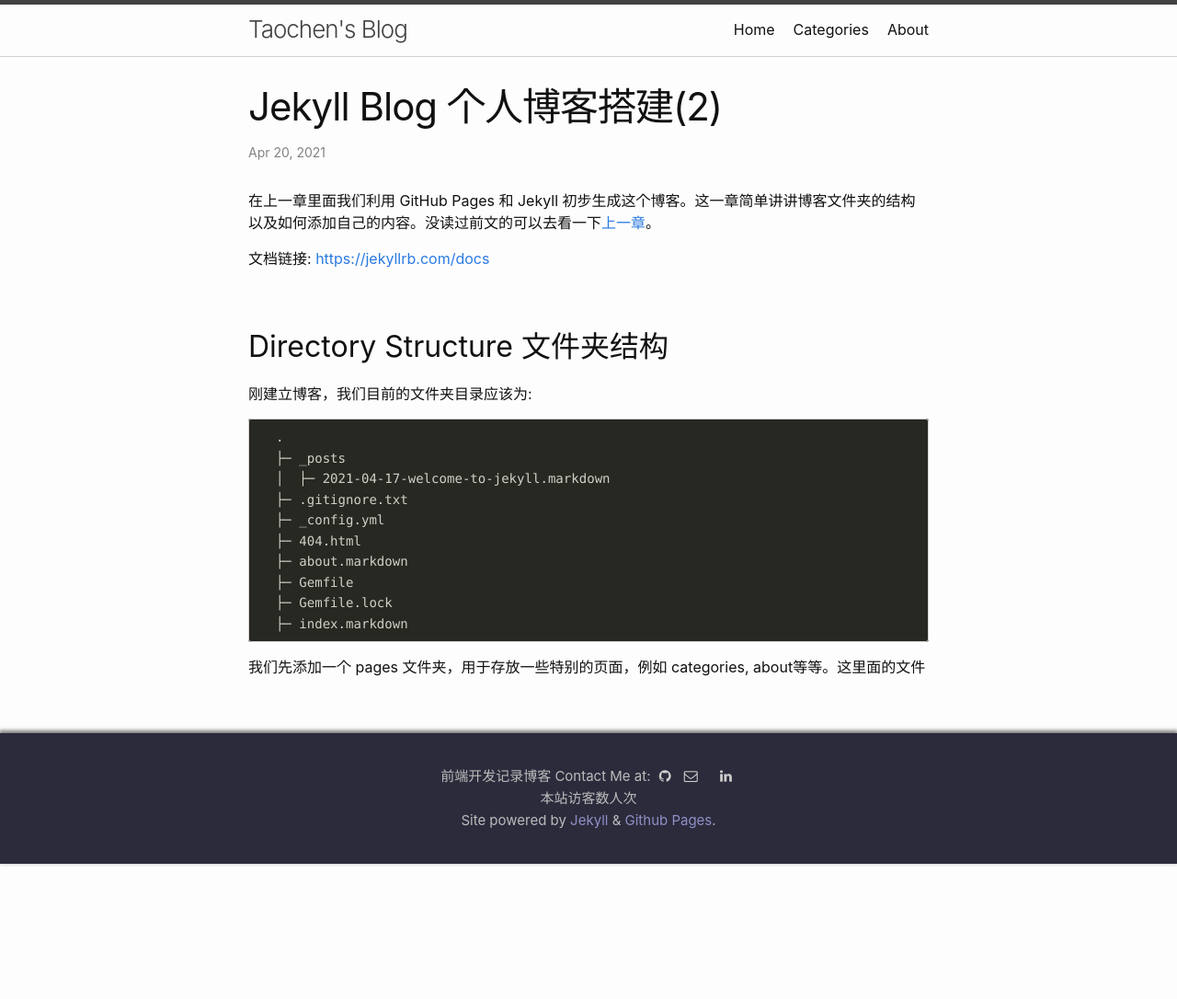
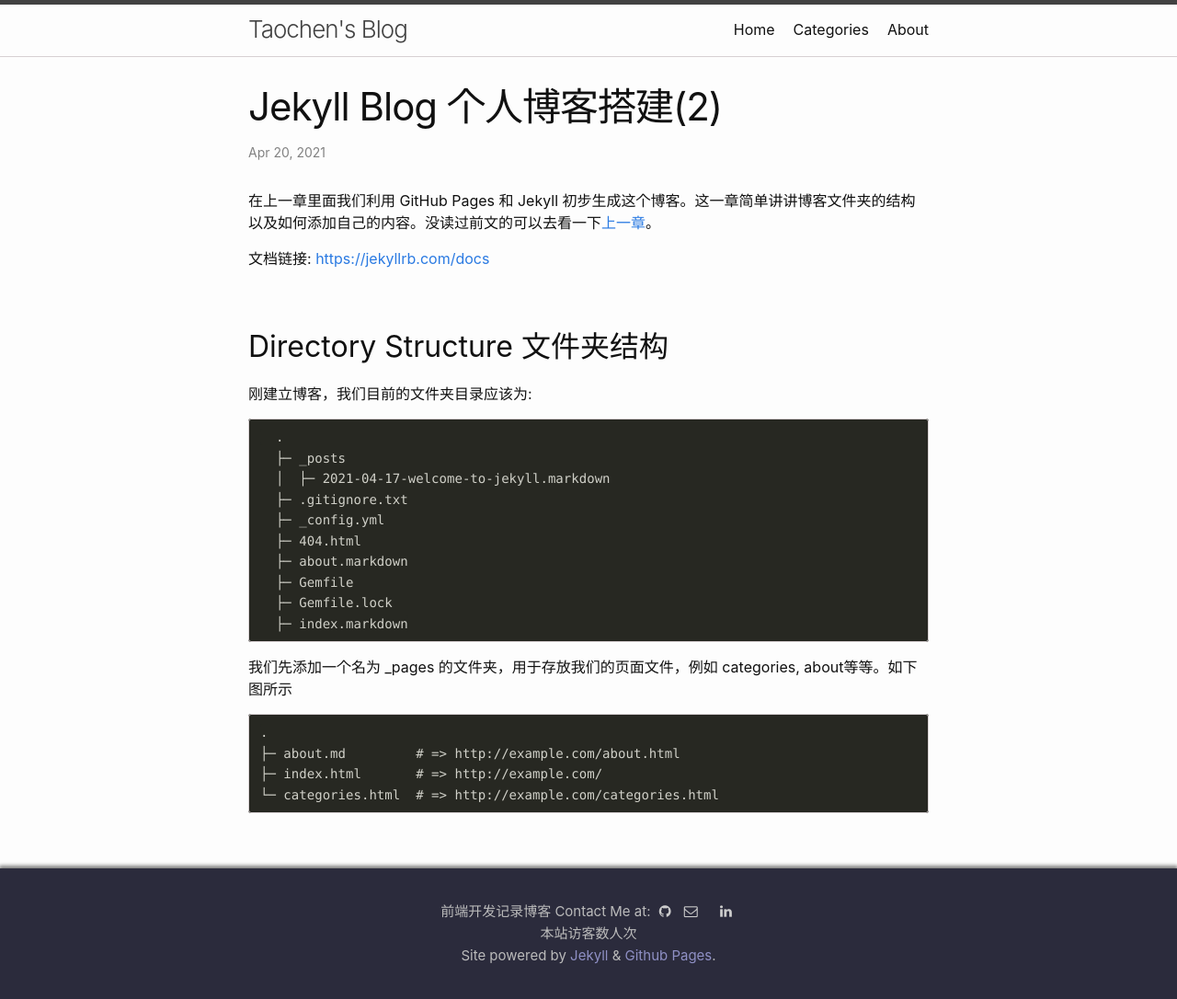
Before and after one commit to ThomasMental/ThomasMental.github.io, a Jekyll site: the page built from _posts/2021-04-20-Jekyll-2.markdown, in a window 1280 px wide. Shown: the whole page at 92% size. Built offline with Jekyll 4.4.1, drawn with Linux system fonts in a browser that asks for light colours; comment, search, counter and statistics services are not loaded; a style sheet for code colours, icons or effects is not loaded; before the commit the page ends 939 px from its top, so only the background shows below that.

Commit message:
Update 2021-04-20-Jekyll-2.markdown

````diff
--- a/_posts/2021-04-20-Jekyll-2.markdown
+++ b/_posts/2021-04-20-Jekyll-2.markdown
@@ -26,4 +26,11 @@ date: 2021-04-20
   ├─ index.markdown
 ```
 
-我们先添加一个 pages 文件夹，用于存放一些特别的页面，例如 categories, about等等。这里面的文件
+我们先添加一个名为 _pages 的文件夹，用于存放我们的页面文件，例如 categories, about等等。如下图所示
+
+```
+.
+├─ about.md         # => http://example.com/about.html
+├─ index.html       # => http://example.com/
+└─ categories.html  # => http://example.com/categories.html
+```
````
